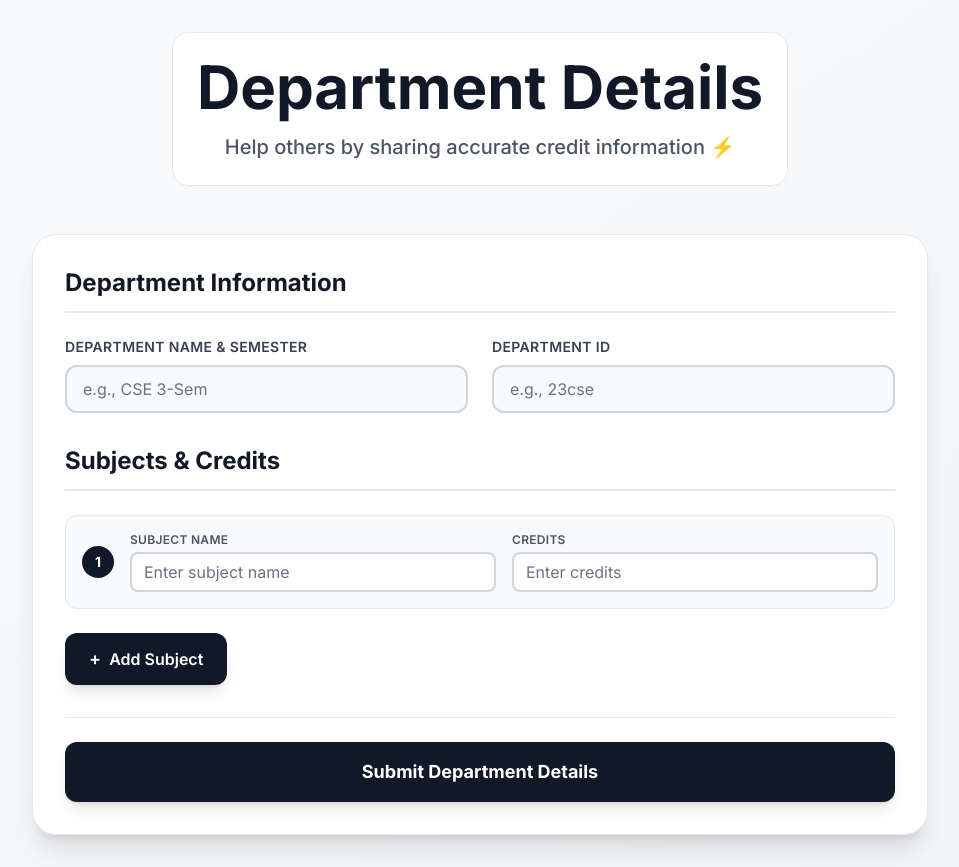
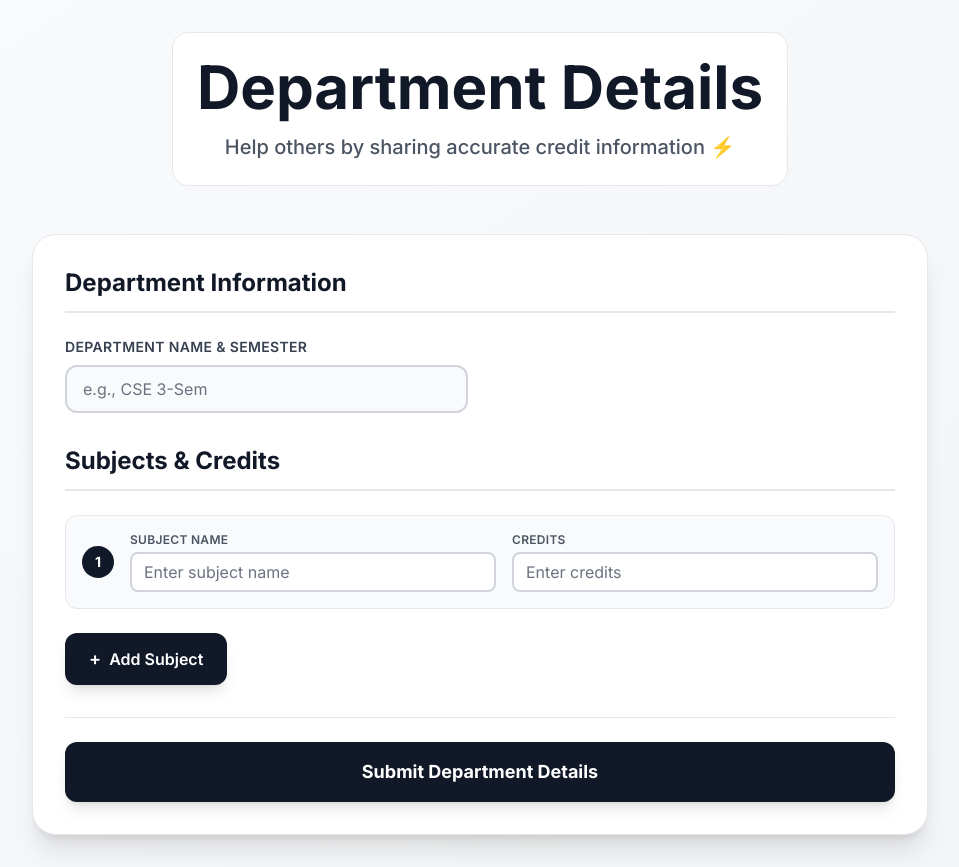
Before and after one commit to nandhakrishnanp/cgpaCalculator, a Next.js app: page /department/newdepartment in a window 1280 px wide. Shown: the whole page, without its empty margins (160-1119 px from the left). Built offline with nearby package versions, Linux system fonts and the light colour scheme.

Commit message:
department id autogen

```diff
--- a/src/app/department/newdepartment/page.tsx
+++ b/src/app/department/newdepartment/page.tsx
@@ -27,6 +27,7 @@ const Page = () => {
     if (lastSubject?.name !== "" && lastSubject?.credits !== "") {
       setIsSubmitting(true);
       try {
+        department[0].id = `${department[0].name}${Date.now()}`;
         await addDepartment(department);
         router.push("/department");
       } catch (error) {
@@ -86,31 +87,6 @@ const Page = () => {
                     value={department[0].name}
                     type="text"
                     placeholder="e.g., CSE 3-Sem"
-                    className="w-full h-12 px-4 text-gray-900 placeholder-gray-500 bg-gray-50 border-2 border-gray-300 rounded-xl focus:border-gray-900 focus:bg-white focus:outline-none transition-all duration-200 hover:border-gray-400"
-                  />
-                </div>
-
-                <div className="space-y-2">
-                  <label className="block text-sm font-semibold text-gray-700 uppercase tracking-wide">
-                    Department ID
-                  </label>
-                  <input
-                    required
-                    onChange={(e) => {
-                      let val = e.target.value;
-                      const temp = [...department];
-                      let newdepid = "";
-                      for (let i = 0; i < e.target.value.length; i++) {
-                        if (val[i] !== " ") {
-                          newdepid += val[i];
-                        }
-                      }
-                      temp[0].id = newdepid;
-                      setDepartment(temp);
-                    }}
-                    value={department[0].id}
-                    type="text"
-                    placeholder="e.g., 23cse"
                     className="w-full h-12 px-4 text-gray-900 placeholder-gray-500 bg-gray-50 border-2 border-gray-300 rounded-xl focus:border-gray-900 focus:bg-white focus:outline-none transition-all duration-200 hover:border-gray-400"
                   />
                 </div>
```
